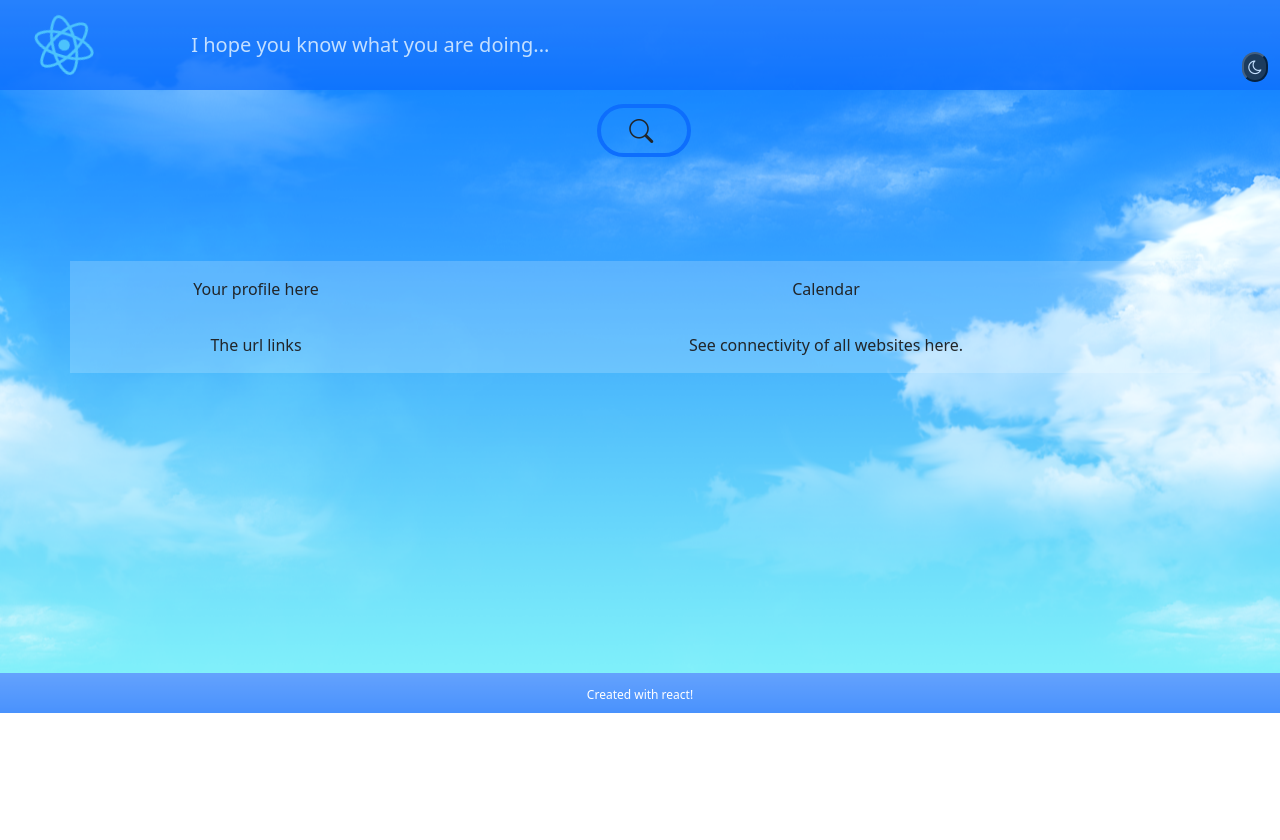
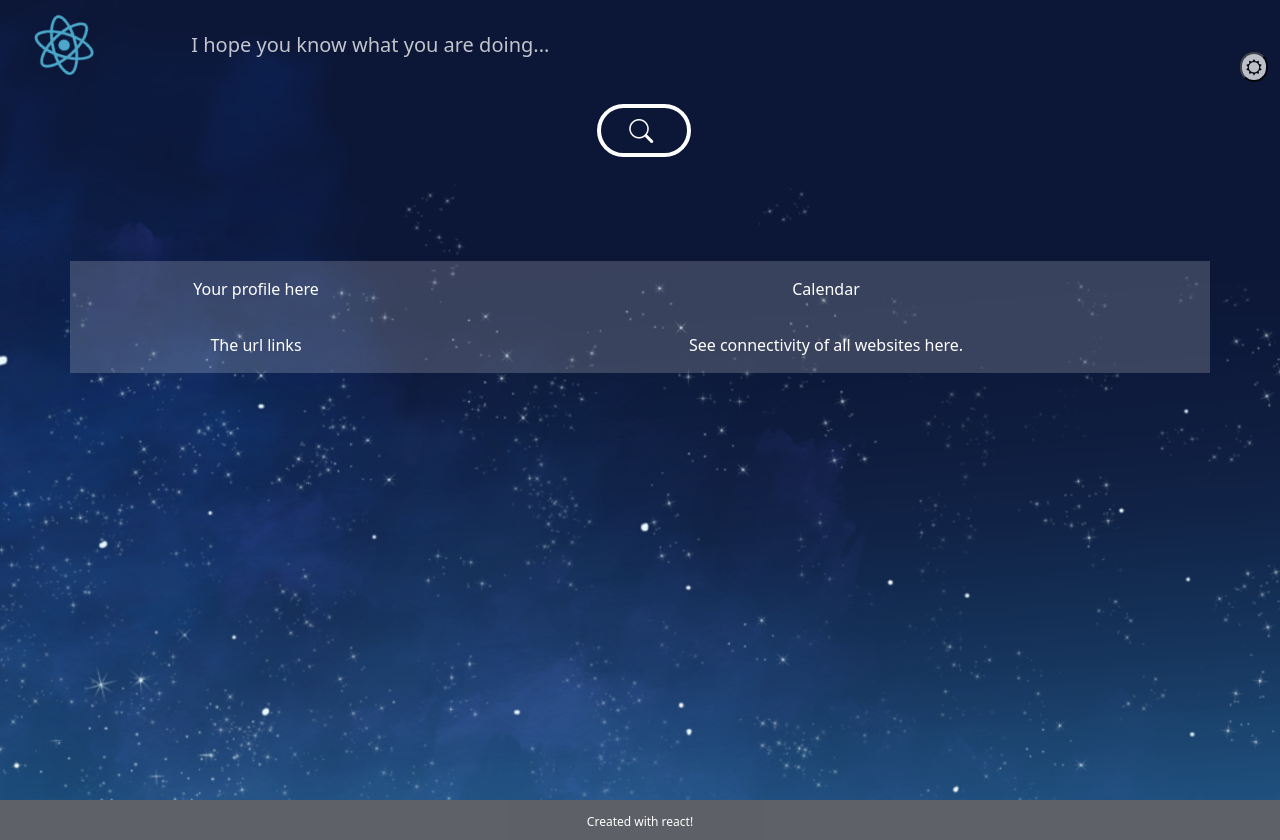
Before and after one commit to idontwantagirlfriend/start-page-app, a React (Create React App) app: page / in a window 1280 px wide. Before the commit the page ends 800 px from the top, so only its background shows below. Built offline with nearby package versions, Linux system fonts and the light colour scheme.

Commit message:
Change default mode to night and use vh instead of px for body height

```diff
--- a/src/App.js
+++ b/src/App.js
@@ -13,7 +13,7 @@ import Footer from "./Components/Footer";
 
 class App extends Component {
   state = {
-    nightModeIsOn: false,
+    nightModeIsOn: true,
     mainId: "main",
   };
   handleToggleTheme = () => {
--- a/src/css/styles.css
+++ b/src/css/styles.css
@@ -21,7 +21,7 @@ footer.night {
 #main {
   padding: 0;
   padding-top: 100px;
-  padding-bottom: 300px;
+  min-height: 100vh;
   background-image: url("../res/Blue_sky.png");
   background-size: cover;
   background-position: center;
@@ -42,7 +42,7 @@ footer.night {
 #main-focus {
   padding: 0;
   padding-top: 250px;
-  padding-bottom: 300px;
+  min-height: 100vh;
   background-image: url("../res/Blue_sky.png");
   background-size: cover;
   background-position: center;
```
